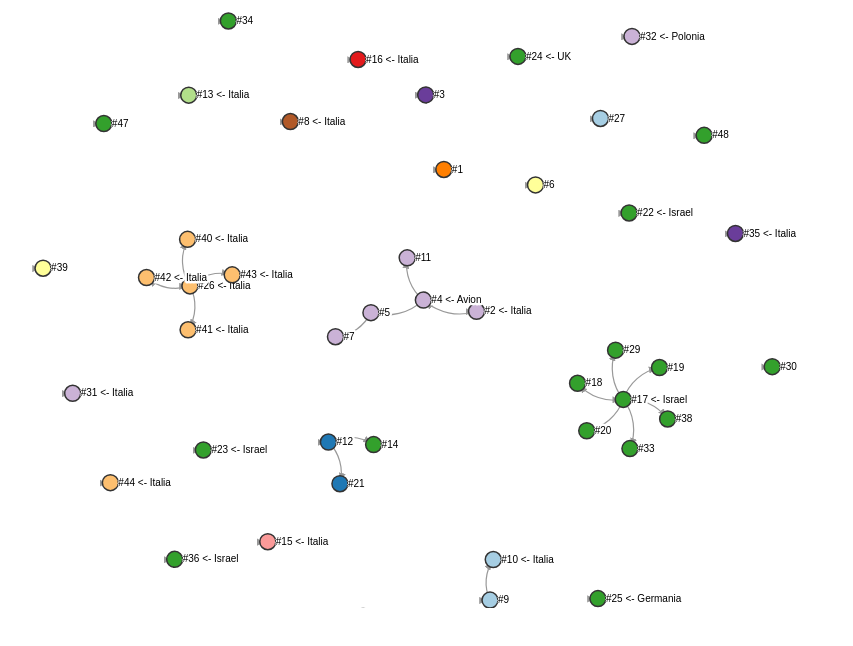
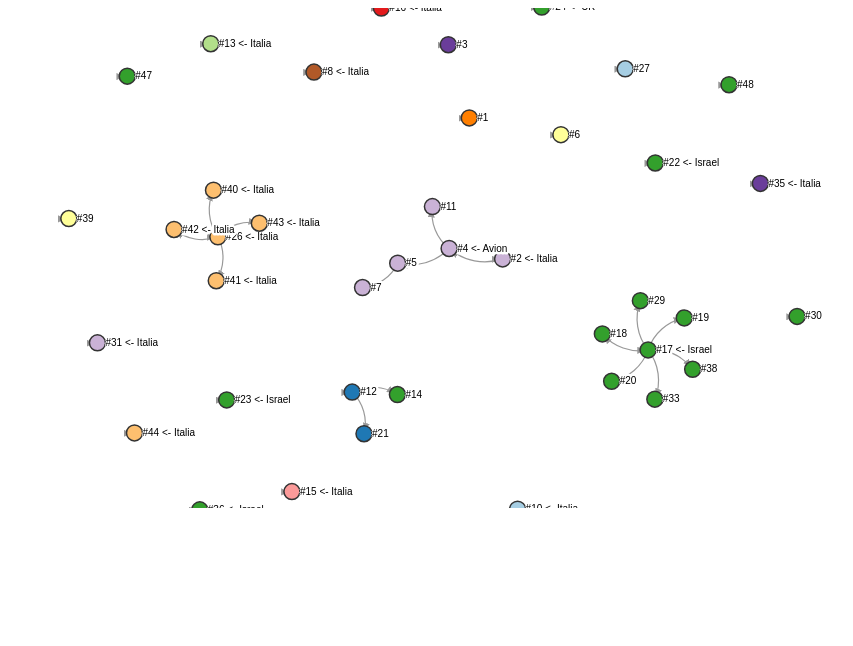
Before and after one commit to alexaac/covid-19-testing, a plain HTML site: page cases_relations/index.html in a window 1280 px wide. Shown: the whole page, without its empty margins (82-935 px from the left). Drawn offline with nearby package versions, Linux system fonts and the light colour scheme.

```diff
--- a/cases_per_day/cazuri_pe_zile.json
+++ b/cases_per_day/cazuri_pe_zile.json
@@ -1,4 +1,6 @@
-{"data":[{"day_case":"2020-02-26","day_no":1,"new_case_no":1,"total_case":1,"new_healed_no":0,"total_healed":0,"new_dead_no":0,"total_dead":0},
+{"data":[
+    {"day_case":"2020-02-25","day_no":0,"new_case_no":0,"total_case":0,"new_healed_no":0,"total_healed":0,"new_dead_no":0,"total_dead":0},
+    {"day_case":"2020-02-26","day_no":1,"new_case_no":1,"total_case":1,"new_healed_no":0,"total_healed":0,"new_dead_no":0,"total_dead":0},
     {"day_case":"2020-02-27","day_no":2,"new_case_no":0,"total_case":1,"new_healed_no":0,"total_healed":0,"new_dead_no":0,"total_dead":0},
     {"day_case":"2020-02-28","day_no":3,"new_case_no":2,"total_case":3,"new_healed_no":0,"total_healed":0,"new_dead_no":0,"total_dead":0},
     {"day_case":"2020-02-29","day_no":4,"new_case_no":0,"total_case":3,"new_healed_no":0,"total_healed":0,"new_dead_no":0,"total_dead":0},
--- a/cases_per_day/main.js
+++ b/cases_per_day/main.js
@@ -56,7 +56,7 @@
             d.date.toLocaleDateString('ro-RO');
             d.total_case = +d.total_case;
         });
-
+console.log(cases_data);
         changeView(cases_data);
     }).catch(
         error => console.log(error)
--- a/cases_relations/main.js
+++ b/cases_relations/main.js
@@ -1,12 +1,18 @@
 // https://gist.github.com/mbostock/1153292
+
+// set the dimensions and margins of the graph
+const margin = {top: 50, right: 50, bottom: 50, left: 100},
+    width = 960 - margin.left - margin.right,
+    height = 500 - margin.top - margin.bottom,
+    svg_width = width + margin.left + margin.right,
+    svg_height = height + margin.top + margin.bottom;
 
 const graph = { nodes: [], links: [] }, dummy = [], foreign_sources = [];
 
-const width = 960, height = 600;
-
-
+// Get the data
 (() => {
 
+    // Get nodes from links
     d3.json("relatii_cazuri.json").then(function(data) {
 
         data = data.nodes;
@@ -56,14 +62,22 @@
             .style("opacity", 0);
     };
 
-    const svg = d3.select("#chart").append("svg")
+    // append the svg object to the chart div
+    // appends a 'group' element to 'svg'
+    // moves the 'group' element to the top left margin
+
+    const svg = d3.select("#chart")
+        .append("svg")
         .attr("class", "chart-group")
         .attr("preserveAspectRatio", "xMidYMid")
-        .attr("width", width)
-        .attr("height", height)
-        .attr("viewBox", [0, 0, width, height])
+        .attr("width", svg_width)
+        .attr("height", svg_height)
+        .attr("viewBox", '0, 0 ' + svg_width + ' ' + svg_height)
         .style("font", "12px sans-serif")
-        .on("click", () => { unHighlight(); });
+        .on("click", () => { unHighlight(); })
+        .append("g")
+            .attr("transform",
+            "translate(" + margin.left + "," + margin.top + ")");
 
     function update() {
 
```
Also changed, not shown: cases_relations/index.html (+1 -0 lines).
